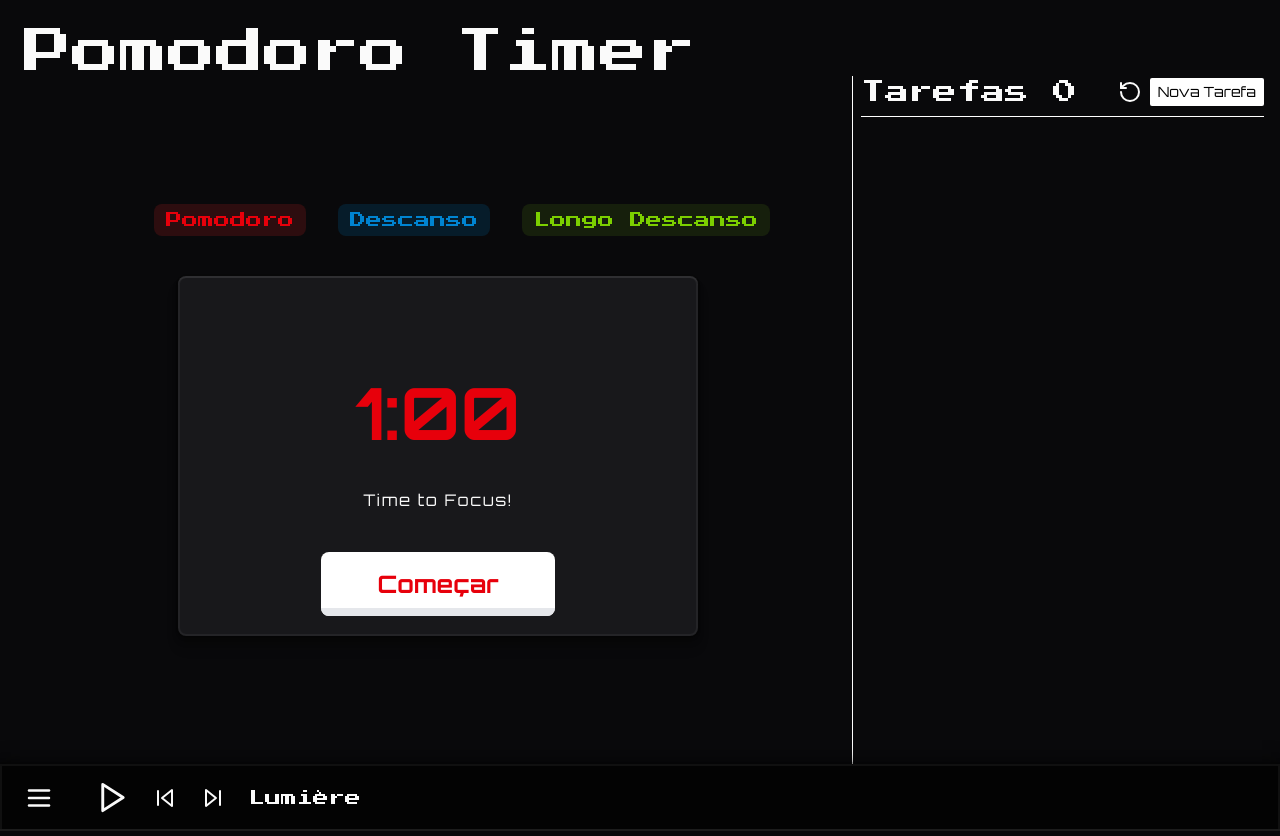
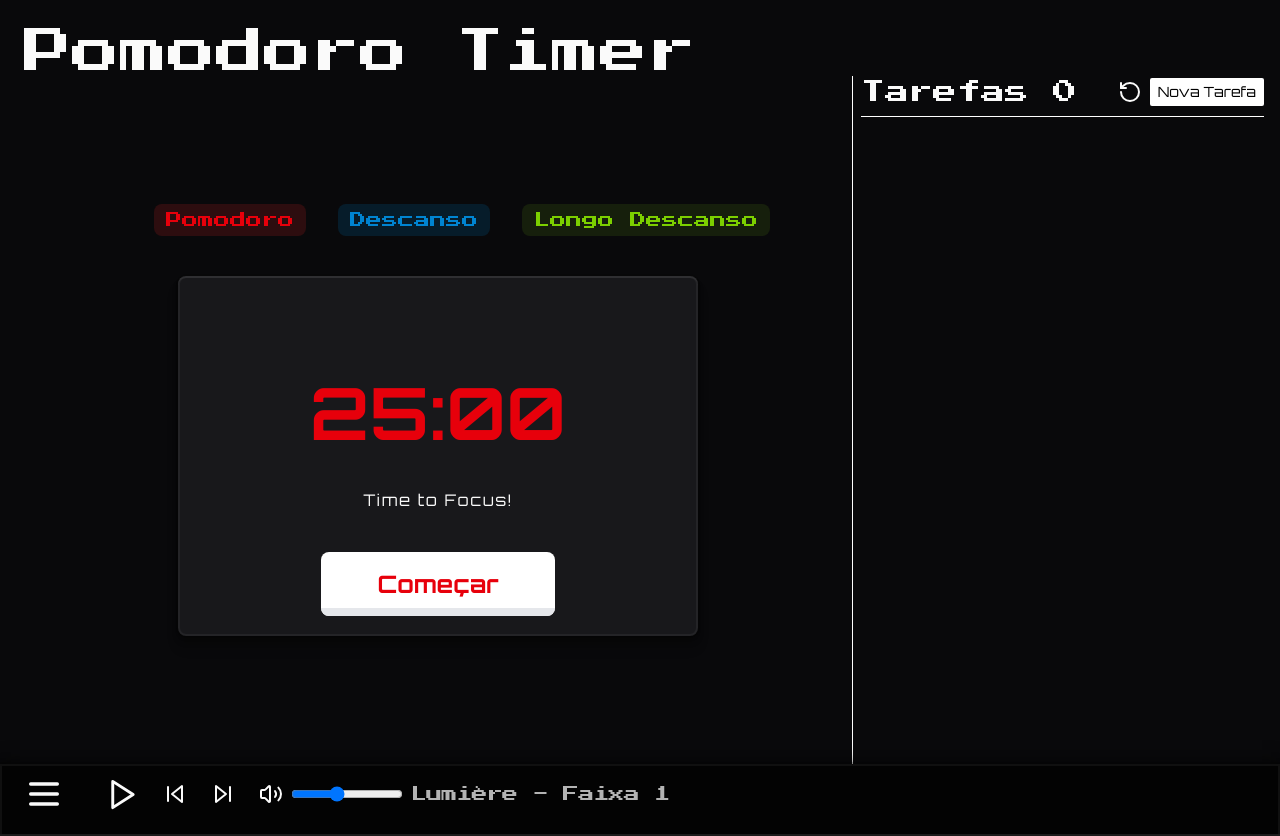
Before and after one commit to Leandro-MFarias/pomodoro-focus, a Next.js app: page / in a window 1280 px wide. Built offline with nearby package versions, Linux system fonts and the light colour scheme.

Commit message:
feat: ensure player global can start, paused, next, prev And jump to next after music end

```diff
--- a/package.json
+++ b/package.json
@@ -12,6 +12,7 @@
     "@radix-ui/react-accordion": "^1.2.11",
     "@radix-ui/react-dialog": "^1.1.14",
     "@radix-ui/react-dropdown-menu": "^2.1.15",
+    "@radix-ui/react-progress": "^1.1.7",
     "class-variance-authority": "^0.7.1",
     "clsx": "^2.1.1",
     "lucide-react": "^0.511.0",
--- a/src/app/_context/context.tsx
+++ /dev/null
@@ -1,69 +0,0 @@
-"use client";
-
-import {
-  createContext,
-  ReactNode,
-  useContext,
-  useEffect,
-  useRef,
-  useState,
-} from "react";
-import { clair } from "../_list-musics";
-
-const MusicContext = createContext(undefined);
-
-export function MusicProvider({ children }: { children: ReactNode }) {
-  const [currentTrackIndex, setCurrentTrackIndex] = useState(0);
-  const [isPlaying, setIsPlaying] = useState(false);
-  const audioRef = useRef<HTMLAudioElement | null>(null);
-
-  const currentTrack = clair[currentTrackIndex].url;
-  const nameTrack = clair[currentTrackIndex].title
-
-  useEffect(() => {
-    audioRef.current = new Audio(currentTrack);
-
-    if (isPlaying) audioRef.current.play();
-
-    return () => {
-      audioRef.current?.pause();
-    };
-  }, [currentTrack]);
-
-  function playAudio() {
-    if (!audioRef.current) return;
-
-    if (audioRef.current.paused) {
-      audioRef.current.play();
-      setIsPlaying(true);
-    } else if (audioRef.current.played) {
-      audioRef.current.pause();
-      setIsPlaying(false);
-    }
-  }
-
-  function nextMusic() {
-    setCurrentTrackIndex((prev) => (prev + 1) % clair.length);
-  }
-
-  function prevMusic() {
-    setCurrentTrackIndex((prev) => (prev === 0 ? clair.length - 1 : prev - 1));
-  }
-
-  return (
-    <MusicContext.Provider
-      value={{ isPlaying, setIsPlaying, playAudio, nextMusic, prevMusic, nameTrack }}
-    >
-      {children}
-    </MusicContext.Provider>
-  );
-}
-
-export function useMusic() {
-  const context = useContext(MusicContext);
-  if (!context) {
-    throw new Error("Musica de ser usada dentro de um musicProvider.");
-  }
-
-  return context;
-}
--- a/src/app/_components/albums.tsx
+++ b/src/app/components/albums.tsx
@@ -1,6 +1,6 @@
 import { PauseCircleIcon, PlayCircleIcon } from "lucide-react";
 import Image from "next/image";
-import { useMusic } from "../_context/context";
+import { useMusic } from "../context/context";
 
 interface AlbumsProps {
   img: string
--- a/src/app/_components/musics.tsx
+++ b/src/app/components/musics.tsx
@@ -15,37 +15,58 @@ import {
   PlayIcon,
   SkipBackIcon,
   SkipForwardIcon,
+  Volume2Icon,
+  VolumeXIcon,
 } from "lucide-react";
 import { useState } from "react";
 import { Albums } from "./albums";
-import { useMusic } from "../_context/context";
+import { useMusic } from "../context/context";
 
 export function Musics() {
-  const { isPlaying, playAudio, nextMusic, prevMusic, nameTrack } = useMusic(); // Context
+  const { isPlaying, playAudio, nextMusic, prevMusic, currentTrack, volume, handleInputVolume, handleMuteButton } =
+    useMusic(); // Context
 
   const [isOpen, setIsOpen] = useState(false); // MODAL
 
   return (
     <Sheet open={isOpen} onOpenChange={setIsOpen}>
       {/* PLAYER */}
-      <div className="flex space-x-10">
+      <div className="flex items-center space-x-10 -translate-y-1.5 w-full">
         <button className="cursor-pointer" onClick={() => setIsOpen(true)}>
-          <MenuIcon size={30} />
+          <MenuIcon size={40} />
         </button>
-        <div className="flex items-center space-x-6">
-          <button onClick={playAudio}>
+        <div className="flex items-center space-x-6 w-[70%]">
+          <button onClick={playAudio} className="cursor-pointer">
             {isPlaying ? <PauseIcon size={35} /> : <PlayIcon size={35} />}
           </button>
 
-          <button onClick={prevMusic}>
+          <button onClick={prevMusic} className="cursor-pointer">
             <SkipBackIcon />
           </button>
 
-          <button onClick={nextMusic}>
+          <button onClick={nextMusic} className="cursor-pointer">
             <SkipForwardIcon />
           </button>
 
-          <p>{nameTrack}</p>
+          <div className="flex items-center w-full space-x-2">
+            <button onClick={handleMuteButton}>
+              {volume === 0 ? <VolumeXIcon /> : <Volume2Icon /> }
+            </button>
+
+            <input
+              type="range"
+              min={0}
+              max={1}
+              step={0.01}
+              value={volume}
+              onChange={handleInputVolume}
+              className="w-28"
+            />
+
+            <p className={`tracking-tighter text-white/70`}>
+              {currentTrack.title} - Faixa {currentTrack.id}
+            </p>
+          </div>
         </div>
       </div>
 
--- /dev/null
+++ b/src/app/context/context.tsx
@@ -0,0 +1,123 @@
+"use client";
+
+import {
+  ChangeEvent,
+  createContext,
+  Dispatch,
+  ReactNode,
+  SetStateAction,
+  useContext,
+  useEffect,
+  useRef,
+  useState,
+} from "react";
+import { clair } from "../list-musics";
+
+interface MusicContextType {
+  isPlaying: boolean;
+  setIsPlaying: Dispatch<SetStateAction<boolean>>;
+  playAudio: () => void;
+  nextMusic: () => void;
+  prevMusic: () => void;
+  currentTrack: {
+    id: number;
+    title: string;
+    url: string;
+  };
+  volume: number;
+  handleInputVolume: (e: ChangeEvent<HTMLInputElement>) => void;
+  handleMuteButton: () => void;
+}
+
+const MusicContext = createContext<MusicContextType | undefined>(undefined);
+
+export function MusicProvider({ children }: { children: ReactNode }) {
+  const [currentTrackIndex, setCurrentTrackIndex] = useState(0); // Index da Musica a tocar
+  const [volume, setVolume] = useState(0.4);
+  const [isPlaying, setIsPlaying] = useState(false); // Verifica se está tocando ou não
+  const audioRef = useRef<HTMLAudioElement | null>(null);
+
+  const currentTrack = clair[currentTrackIndex]; // Recebe a msc conformo o index
+
+  useEffect(() => {
+    const audio = (audioRef.current = new Audio(currentTrack.url));
+    audio.volume = volume;
+    if (isPlaying) audio.play();
+
+    function handleEnded() {
+      setCurrentTrackIndex((prev) => (prev + 1) % clair.length);
+    }
+
+    audio.addEventListener("ended", handleEnded)
+
+    return () => {
+      audio.pause();
+      audio.removeEventListener("ended", handleEnded)
+    };
+  }, [currentTrackIndex]);
+
+  function playAudio() {
+    const audio = audioRef.current;
+    if (!audio) return;
+    if (audio.paused) {
+      audio.play();
+      setIsPlaying(true);
+    } else if (audio.played) {
+      audio.pause();
+      setIsPlaying(false);
+    }
+  }
+
+  function nextMusic() {
+    setCurrentTrackIndex((prev) => (prev + 1) % clair.length);
+  }
+
+  function prevMusic() {
+    setCurrentTrackIndex((prev) => (prev === 0 ? clair.length - 1 : prev - 1));
+  }
+
+  function handleInputVolume(e: ChangeEvent<HTMLInputElement>) {
+    const newVolume = parseFloat(e.target.value);
+    setVolume(newVolume);
+    if (audioRef.current) audioRef.current.volume = newVolume;
+  }
+
+  function handleMuteButton() {
+    let newVolume = 0;
+    if (volume === 0) {
+      newVolume = 0.4;
+      setVolume(newVolume);
+    } else {
+      setVolume(newVolume);
+    }
+
+    if (audioRef.current) audioRef.current.volume = newVolume;
+  }
+
+  return (
+    <MusicContext.Provider
+      value={{
+        isPlaying,
+        setIsPlaying,
+        playAudio,
+        nextMusic,
+        prevMusic,
+        currentTrack,
+        volume,
+        handleInputVolume,
+        handleMuteButton,
+      }}
+    >
+      {children}
+    </MusicContext.Provider>
+  );
+}
+
+export function useMusic() {
+  const context = useContext(MusicContext);
+  if (!context) {
+    throw new Error("Musica de ser usada dentro de um musicProvider.");
+  }
+
+  return context;
+}
--- a/src/app/_list-musics.ts
+++ b/src/app/list-musics.ts
@@ -12,7 +12,7 @@ export const clair = [
   },
   {
     id: 3,
-    title: "lost_voice",
+    title: "Lost Voice",
     url: "/audios/clair/lost_voice.mp3"
   },
   {
@@ -23,6 +23,6 @@ export const clair = [
   {
     id: 5,
     title: "Lune",
-    url: "/audios/clair/lumiere.mp3"
+    url: "/audios/clair/lune.mp3"
   },
 ]
--- a/src/app/page.tsx
+++ b/src/app/page.tsx
@@ -1,14 +1,14 @@
 "use client";
 
 import { useEffect, useState } from "react";
-import { Musics } from "./_components/musics";
-import { Timer } from "./_components/Timer";
-import { TodoList } from "./_components/TodoList";
-import { MusicProvider } from "./_context/context";
+import { Musics } from "./components/musics";
+import { Timer } from "./components/Timer";
+import { TodoList } from "./components/TodoList";
+import { MusicProvider } from "./context/context";
 
 export default function Home() {
   // const [couter, setCouter] = useState()
-  const [pomodoro, setPomodoro] = useState<number>(1);
+  const [pomodoro, setPomodoro] = useState<number>(25);
   const [long, setLong] = useState<number>(15);
   const [short, setShort] = useState<number>(5);
   const [seconds, setSeconds] = useState<number>(0);
```
Also changed, not shown: src/app/components/Timer.tsx (renamed from src/app/_components/Timer.tsx), src/app/components/TodoList.tsx (renamed from src/app/_components/TodoList.tsx), src/app/components/form.tsx (renamed from src/app/_components/form.tsx), src/app/components/tasks.tsx (renamed from src/app/_components/tasks.tsx), src/app/components/types.ts (renamed from src/app/_components/types.ts), 2 other files (tests, documents, lock files or other folders).
